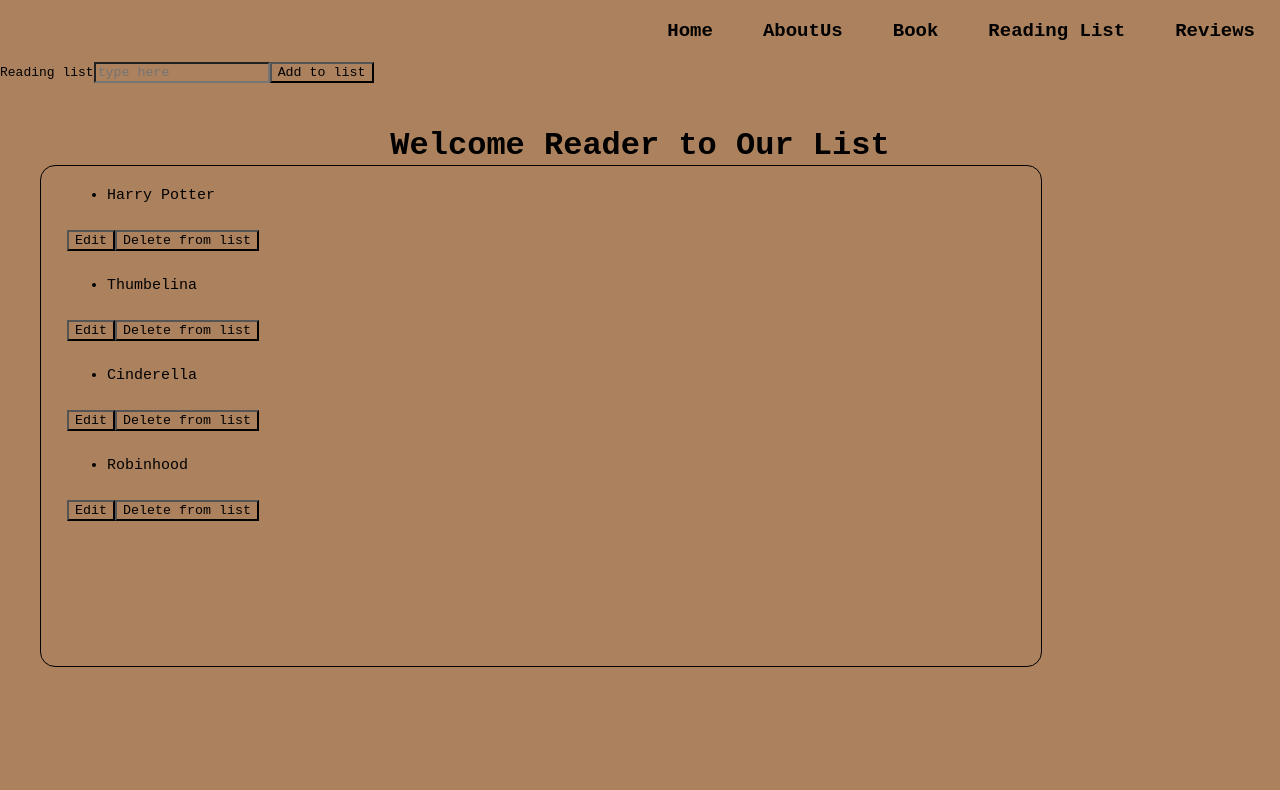
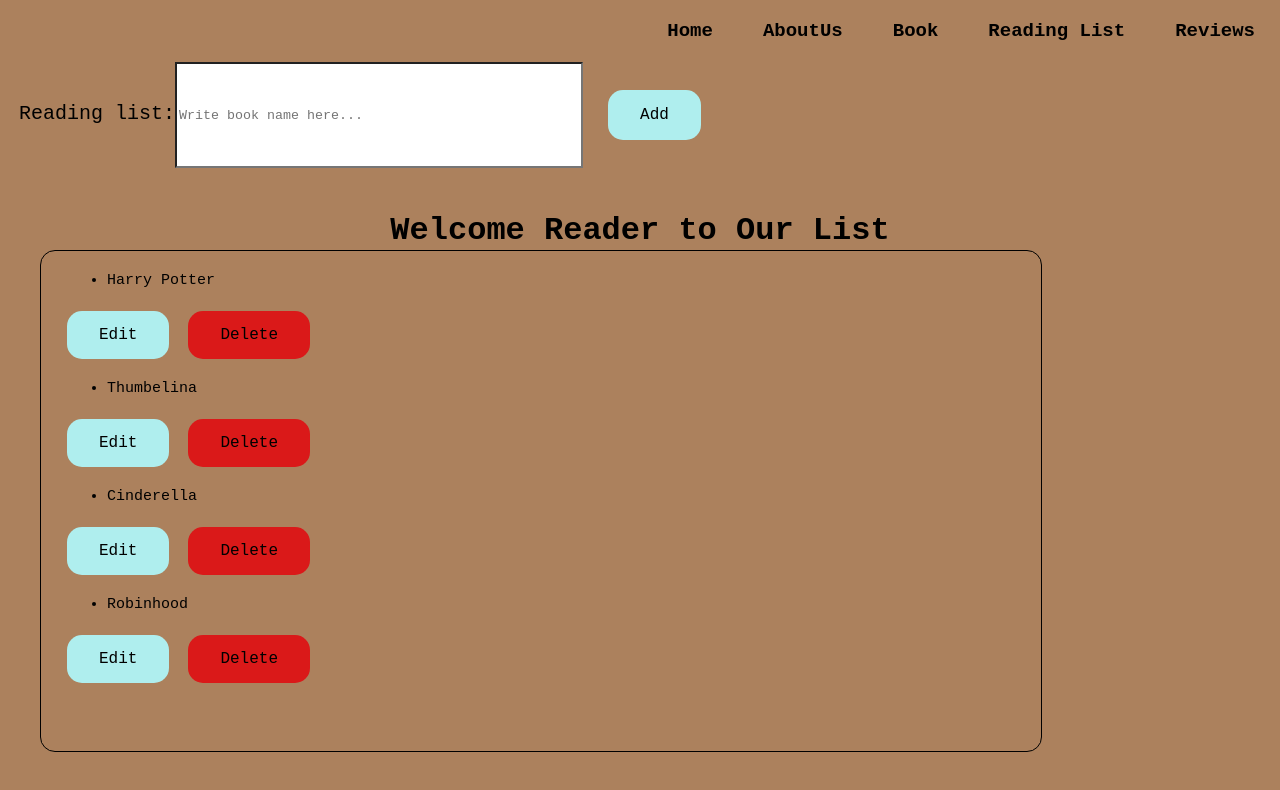
Before and after one commit to OliviaAdongo/tales, a React (Create React App) app: page /read in a window 1280 px wide. Shown: the top 790 px of the page. Built offline with nearby package versions, Linux system fonts and the light colour scheme.

Commit message:
Reading list styled

```diff
--- a/src/components/ReadingList/Reading.css
+++ b/src/components/ReadingList/Reading.css
@@ -0,0 +1,47 @@
+.editor-btn{
+    background-color: paleturquoise;
+    border: none;
+    color: black;
+    padding: 15px 32px;
+    text-align: center;
+    text-decoration: none;
+    display: inline-block;
+    font-size: 16px;
+    border-radius: 15px;
+    margin-right: 19px;
+}
+.deleter-btn{
+    background-color: rgb(218, 25, 25);
+    border: none;
+    color: black;
+    padding: 15px 32px;
+    text-align: center;
+    text-decoration: none;
+    display: inline-block;
+    font-size: 16px;
+    border-radius: 15px;
+
+}
+.adder-btn{
+    background-color: paleturquoise;
+    border: none;
+    color: black;
+    padding: 15px 32px;
+    text-align: center;
+    text-decoration: none;
+    display: inline-block;
+    font-size: 16px;
+    border-radius: 15px;
+    height: 50px;
+    margin-left: 25px;
+
+}
+.text-holder{
+margin-left: 19px;
+font-size: 20px;
+}
+.readlist{
+    height: 100px;
+    width: 400px;
+    background: white;
+}
--- a/src/components/ReadingList/ReadingList.js
+++ b/src/components/ReadingList/ReadingList.js
@@ -40,10 +40,10 @@ const ReadingList = ({words}) => {
     <div>
     <form>
     <label className='text-holder'>
-    Reading list
-    <input type="text" name="book_name" placeholder='type here' onChange={handleChange}/>
+    Reading list:
+    <input type="text" className='readlist' name="book_name" placeholder='Write book name here...' onChange={handleChange}/>
   </label>
-  <button className='adder-btn' onClick={submit}>Add to list</button>
+  <button className='adder-btn' onClick={submit}>Add</button>
 
 </form>
 
@@ -64,7 +64,7 @@ return (
   </ul>
   </List>
   <button className='editor-btn'>Edit</button>
-  <button className= 'deleter-btn' onClick={remove}>Delete from list</button>
+  <button className= 'deleter-btn' onClick={remove}>Delete</button>
   </ReadList>
 
   </ReadCard>
```
